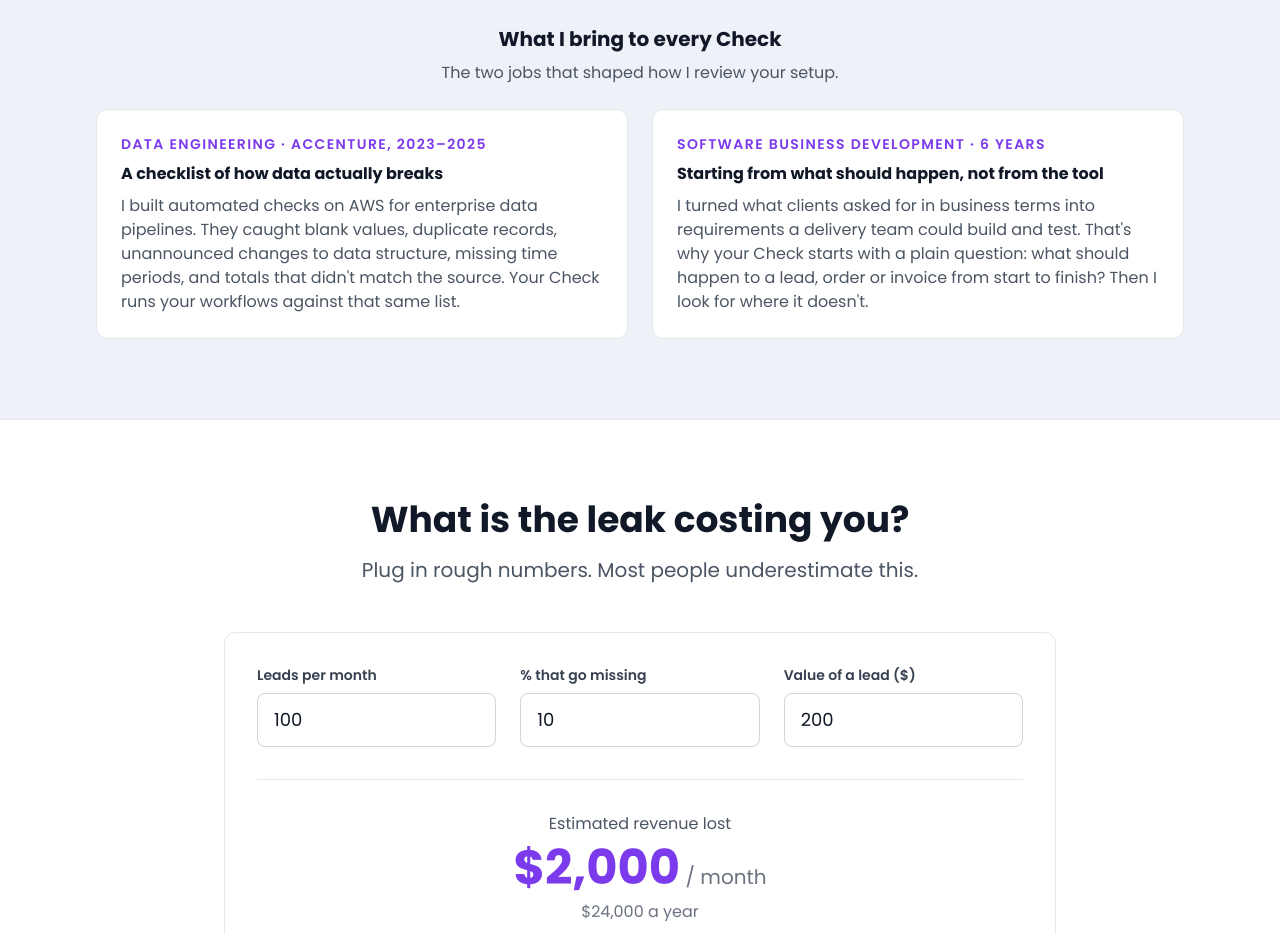
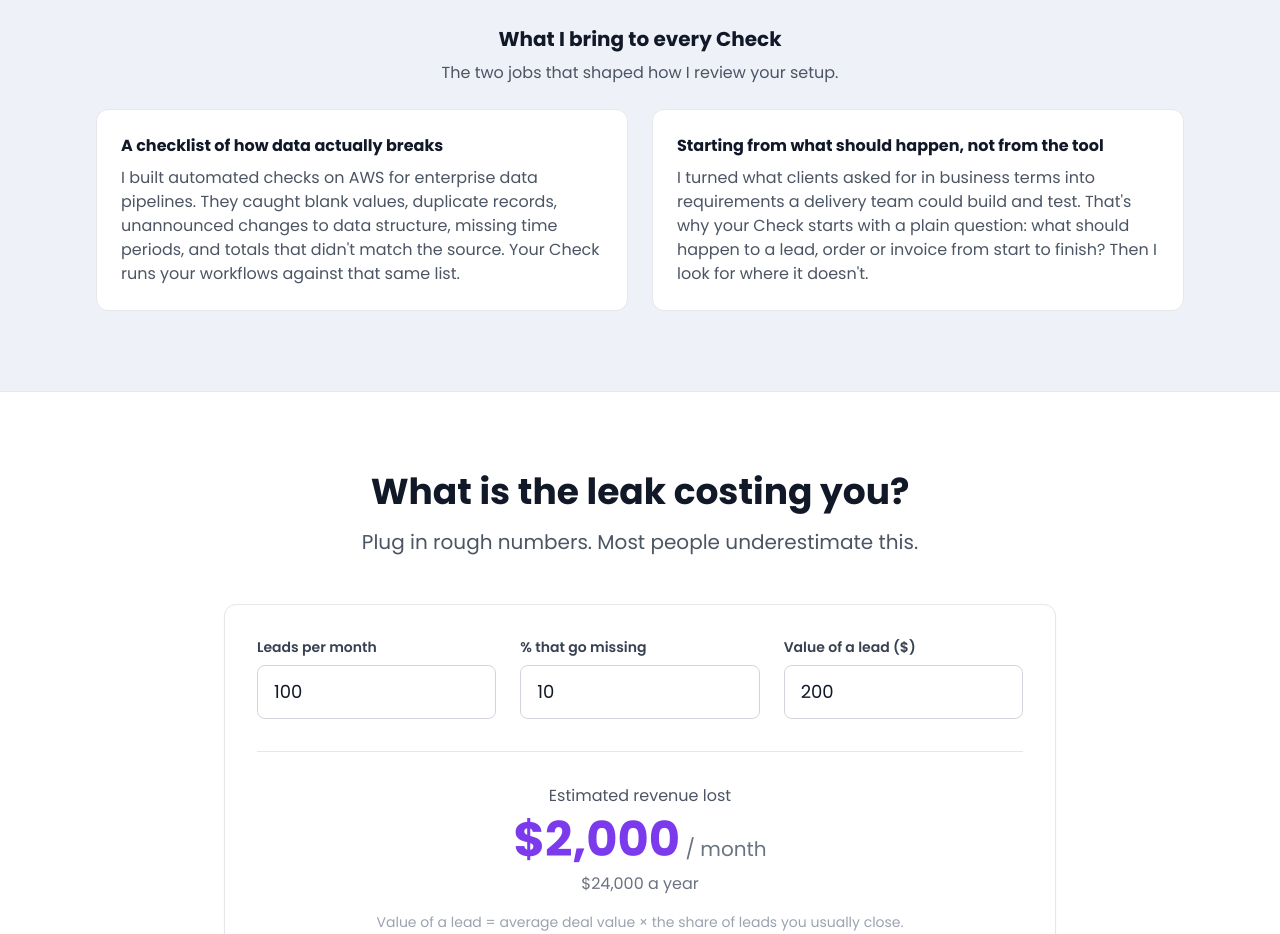
Before and after one commit to viabolat/viabolat, an Eleventy site: page src/index.html in a window 1280 px wide. Shown: the part 5240-6174 px from the top of the page. Built offline with nearby package versions, Linux system fonts and the light colour scheme; Eleventy itself is replaced by a stand-in of ours; files that its build step writes are made by us from their sources.

Commit message:
Remove job-title labels from homepage experience cards

```diff
--- a/src/index.html
+++ b/src/index.html
@@ -257,12 +257,10 @@ image: "/assets/images/debug_logo.png"
         <p class="text-center text-gray-600 mb-6 reveal">The two jobs that shaped how I review your setup.</p>
         <div class="grid md:grid-cols-2 gap-6">
             <div class="reveal bg-white p-6 rounded-xl border border-gray-200">
-                <p class="text-sm font-semibold text-primary-600 uppercase tracking-widest mb-2">Data engineering · Accenture, 2023–2025</p>
                 <h4 class="font-bold text-gray-900 mb-2">A checklist of how data actually breaks</h4>
                 <p class="text-gray-600">I built automated checks on AWS for enterprise data pipelines. They caught blank values, duplicate records, unannounced changes to data structure, missing time periods, and totals that didn't match the source. Your Check runs your workflows against that same list.</p>
             </div>
             <div class="reveal reveal-delay-1 bg-white p-6 rounded-xl border border-gray-200">
-                <p class="text-sm font-semibold text-primary-600 uppercase tracking-widest mb-2">Software business development · 6 years</p>
                 <h4 class="font-bold text-gray-900 mb-2">Starting from what should happen, not from the tool</h4>
                 <p class="text-gray-600">I turned what clients asked for in business terms into requirements a delivery team could build and test. That's why your Check starts with a plain question: what should happen to a lead, order or invoice from start to finish? Then I look for where it doesn't.</p>
             </div>
```
